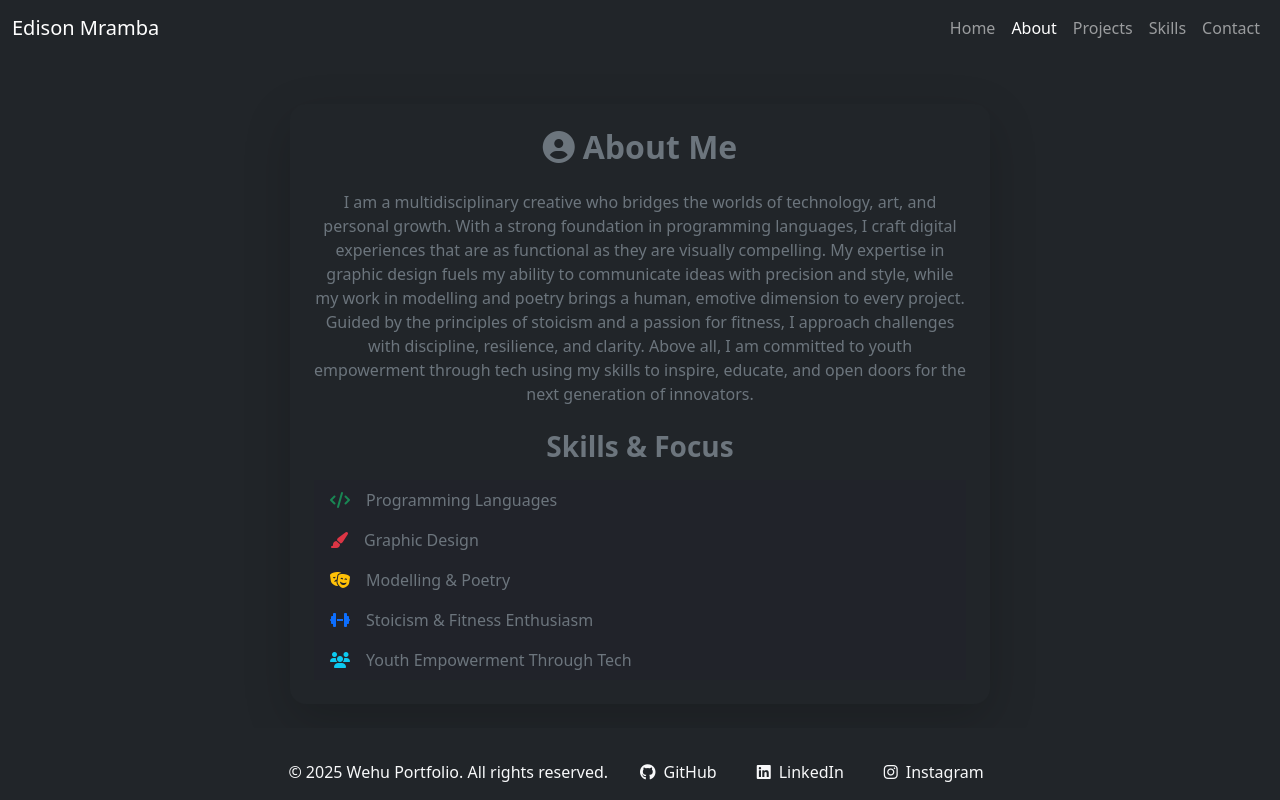
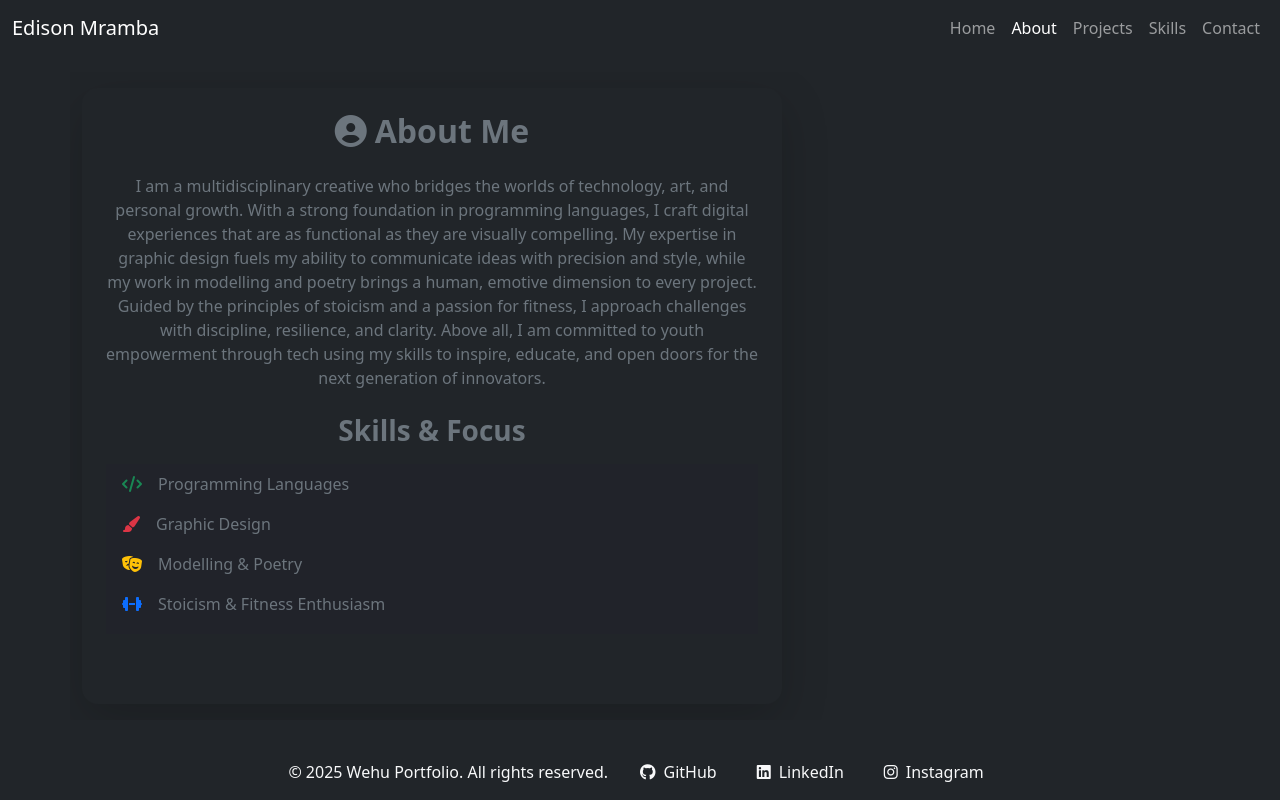
Before and after one commit to Mramba-wehu/portfolio, a Vue app: page /about in a window 1280 px wide. Built offline with nearby package versions, Linux system fonts and the light colour scheme.

Commit message:
Update About.vue

```diff
--- a/src/views/About.vue
+++ b/src/views/About.vue
@@ -1,6 +1,6 @@
 <template lang="pug">
-section.about.row.py-5.justify-content-center.align-items-center
-  .container
+section.about.row.justify-content-center.align-items-center
+  .container.about-container
     .card.shadow-lg.border-0.bg-transparent
       .card-body.p-4
         h2.card-title.text-center.mb-4.text-secondary.fw-bold
@@ -14,7 +14,7 @@ section.about.row.py-5.justify-content-center.align-items-center
           | Above all, I am committed to youth empowerment through tech using my skills to inspire, educate, and open doors for the next generation of innovators.
 
         h3.text-secondary.text-center.mb-3.fw-bold Skills & Focus
-        ul.list-group.list-group-flush
+        ul.list-group.list-group-flush.skills-list
           li.list-group-item.bg-transparent.border-0.d-flex.align-items-center
             i.fas.fa-code.text-success.me-3
             span.text-secondary Programming Languages
@@ -38,12 +38,32 @@ section.about.row.py-5.justify-content-center.align-items-center
 
 <style scoped lang="scss">
 .about {
-  height: 80vh;
+  height: 85vh;
+  padding: 1em 0 1em 0;
+}
+
+.about-container {
+    position: relative;
+    width: 100%;
+    height: 100%;
+    overflow: hidden;
 }
 
 .card {
   max-width: 700px;
   margin: 0 auto;
   border-radius: 1rem;
+  position: absolute;
+  top: 1em;
+  width: 100%;
+  height: 95%;
+  overflow: hidden;
+}
+
+.skills-list {
+  width: 100%;
+  height: 30%;
+  overflow-x: hidden;
+  overflow-y: scroll;
 }
 </style>
```
